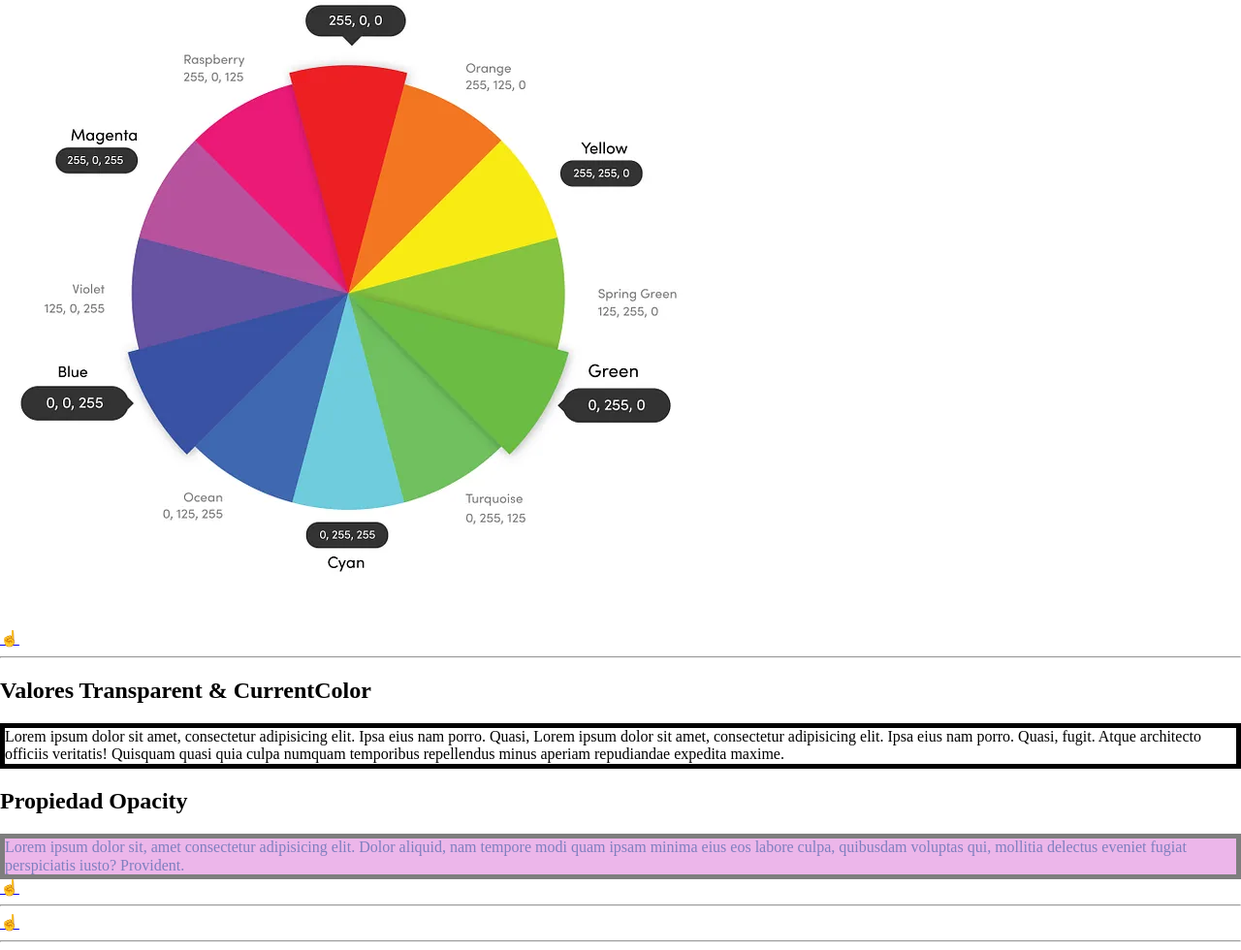
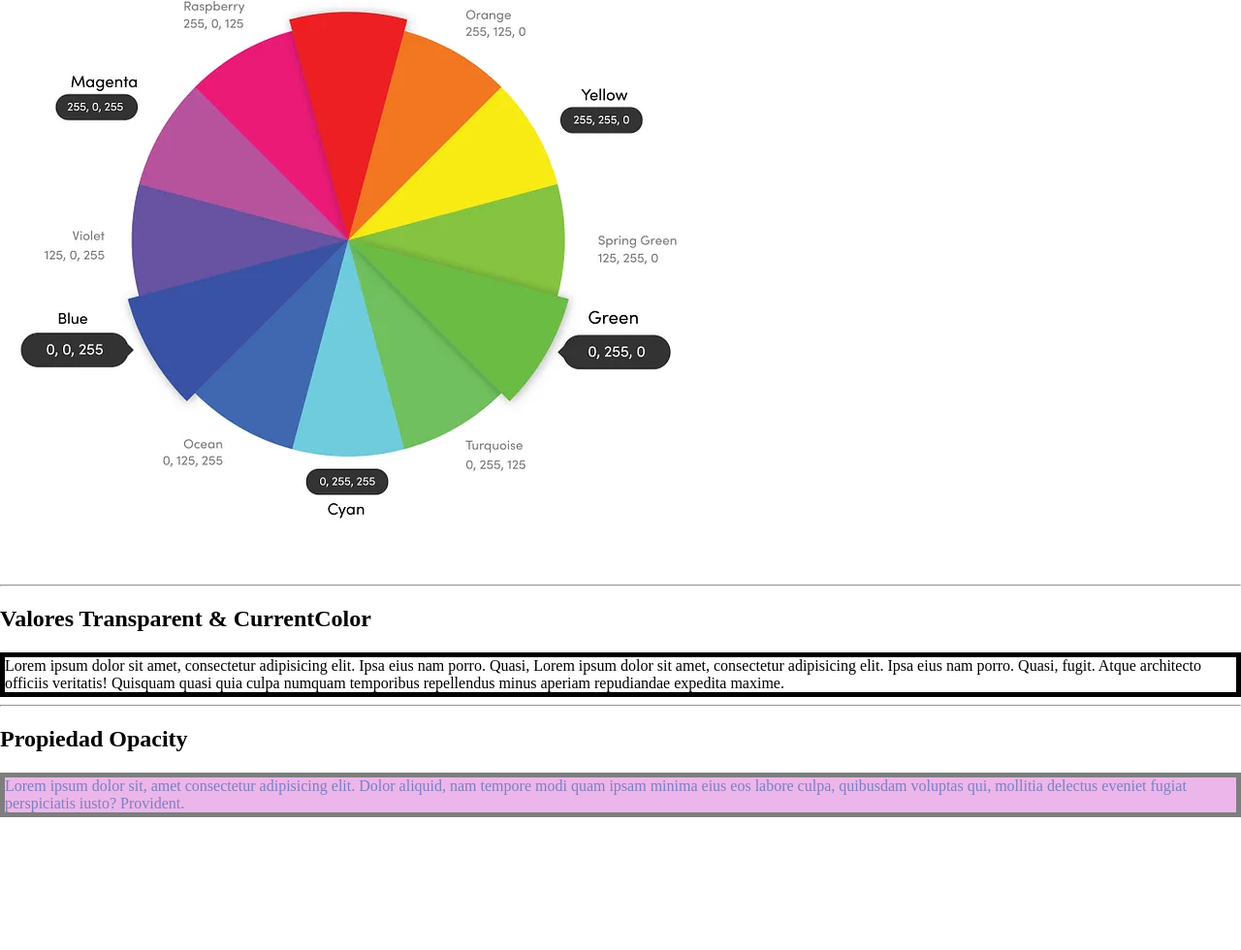
Before and after one commit to AlexumaDW/css-bases, a plain HTML site: page colores.html in a window 1280 px wide. Shown: the part 780-1760 px from the top of the page at 97% size. After the commit the page ends 1623 px from the top, so only its background shows below. Drawn offline with Linux system fonts and the light colour scheme.

Commit message:
arreglo colores

```diff
--- a/colores.html
+++ b/colores.html
@@ -21,7 +21,6 @@
     <div class="color-by-name">Lorem ipsum dolor sit amet, consectetur adipisicing elit. Ipsa eius nam porro. Quasi,
       fugit. Atque architecto officiis veritatis! Quisquam quasi quia culpa numquam temporibus repellendus minus aperiam
       repudiandae expedita maxime.</div>
-    <a href="colores.html#temario">☝️</a>
   </article>
   <hr>
   <article>
@@ -31,7 +30,6 @@
       fugit. Atque architecto officiis veritatis! Quisquam quasi quia culpa numquam temporibus repellendus minus
       aperiam
       repudiandae expedita maxime.</div>
-    <a href="colores.html#temario">☝️</a>
   </article>
   <hr>
   <article>
@@ -41,7 +39,6 @@
       fugit. Atque architecto officiis veritatis! Quisquam quasi quia culpa numquam temporibus repellendus minus
       aperiam
       repudiandae expedita maxime.</div>
-    <a href="colores.html#temario">☝️</a>
   </article>
   <hr>
   <article>
@@ -50,7 +47,6 @@
       quam ipsam minima eius eos labore culpa, quibusdam voluptas qui, mollitia delectus eveniet fugiat perspiciatis
       iusto? Provident.</div>
     <img src="./assets/circulo-cromatico.webp" alt="Círculo Cromatico"><br>
-    <a href="colores.html#temario">☝️</a>
   </article>
   <hr>
   <article>
@@ -61,17 +57,14 @@
       fugit. Atque architecto officiis veritatis! Quisquam quasi quia culpa numquam temporibus repellendus minus
       aperiam
       repudiandae expedita maxime.</div>
-    <article>
-      <h2>Propiedad Opacity</h2>
-      <div class="opacity">Lorem ipsum dolor sit, amet consectetur adipisicing elit. Dolor aliquid, nam tempore modi
-        quam ipsam minima eius eos labore culpa, quibusdam voluptas qui, mollitia delectus eveniet fugiat perspiciatis
-        iusto? Provident.</div>
-      <a href="colores.html#temario">☝️</a>
-    </article>
-    <hr>
-    <a href="colores.html#temario">☝️</a>
   </article>
   <hr>
+  <article>
+    <h2>Propiedad Opacity</h2>
+    <div class="opacity">Lorem ipsum dolor sit, amet consectetur adipisicing elit. Dolor aliquid, nam tempore modi
+      quam ipsam minima eius eos labore culpa, quibusdam voluptas qui, mollitia delectus eveniet fugiat perspiciatis
+      iusto? Provident.</div>
+  </article>
 </body>
 
 </html>
```
